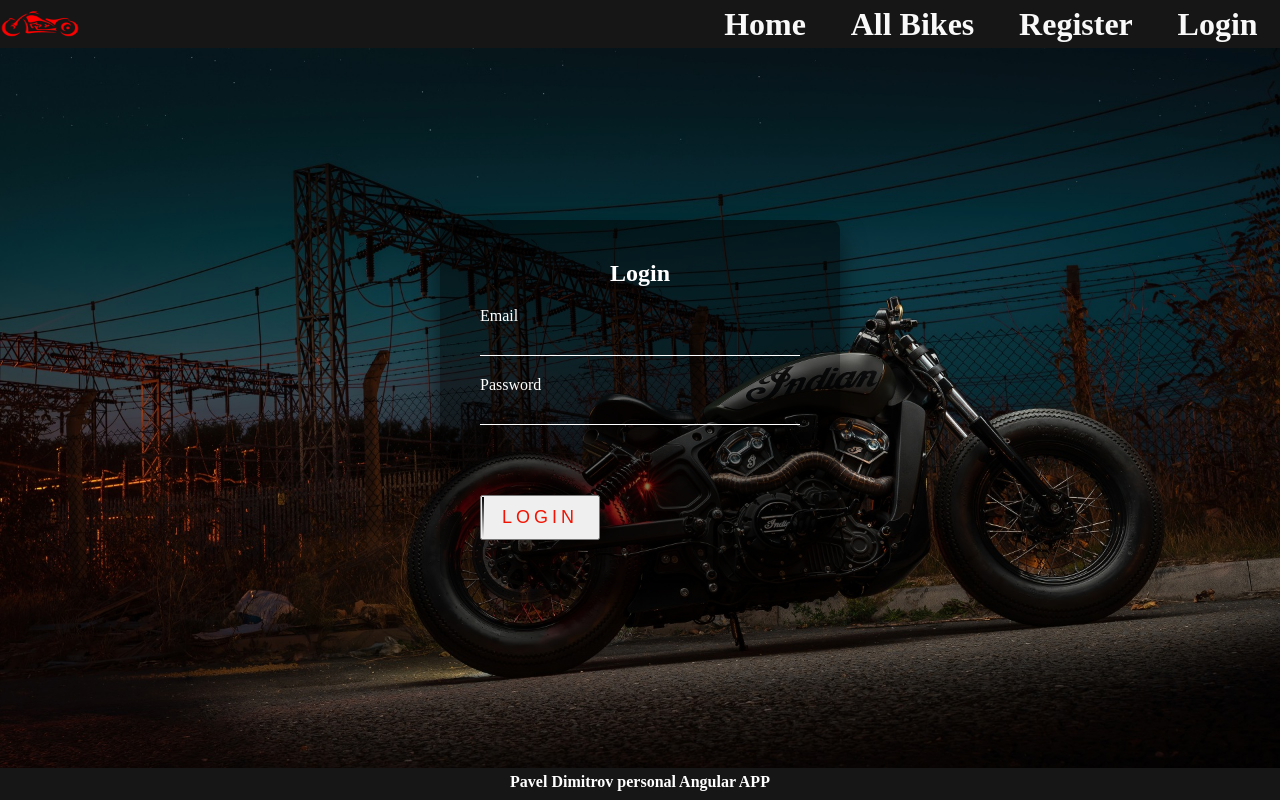
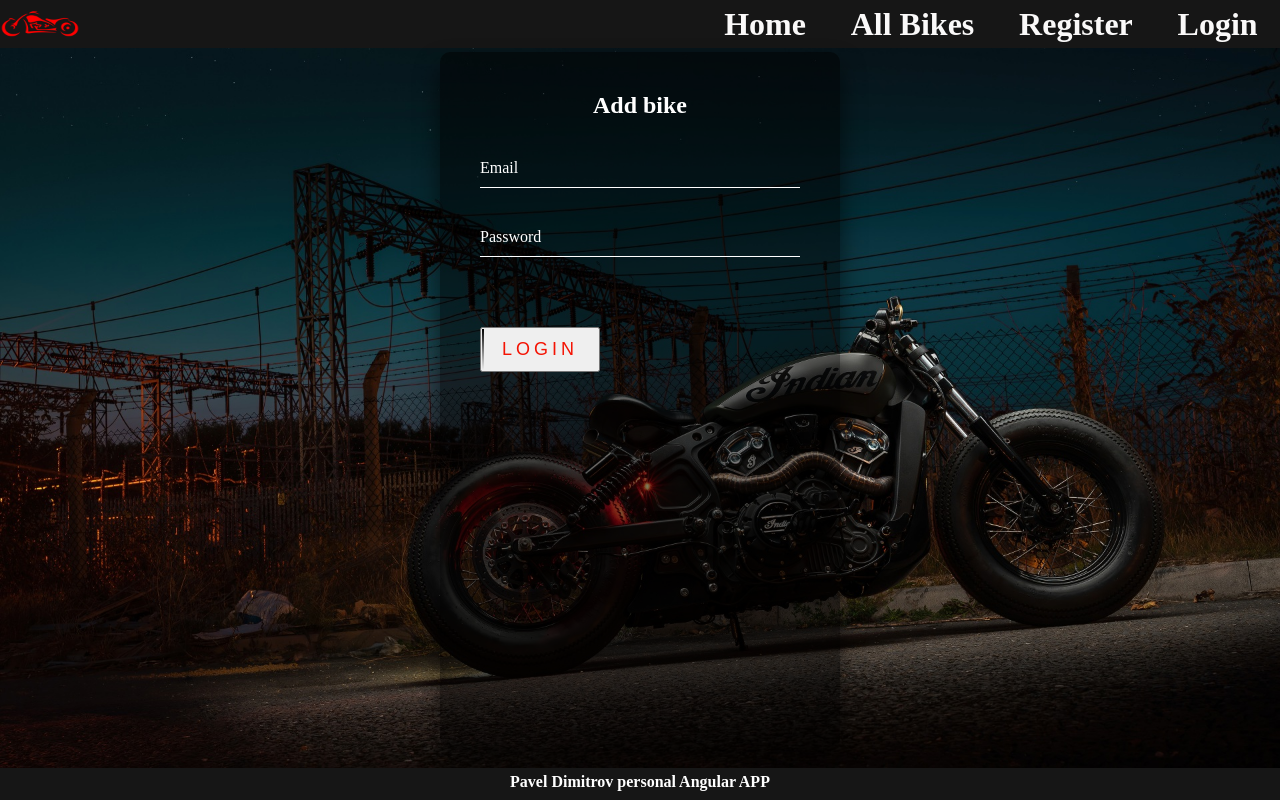
Before and after one commit to 2HEADSs/SPA-Angular, an Angular app in the folder motorcycle-app/: page /auth/login in a window 1280 px wide. Built offline with nearby package versions, Linux system fonts and the light colour scheme.

Commit message:
fix css and html bugs

```diff
--- a/motorcycle-app/src/app/auth/auth.module.ts
+++ b/motorcycle-app/src/app/auth/auth.module.ts
@@ -14,7 +14,6 @@ import { FormsModule } from '@angular/forms';
 @NgModule({
   declarations: [
     RegisterComponent,
-    LoginComponent,
     ProfileComponent,
     LogoutComponent,
   ],
--- a/motorcycle-app/src/app/auth/login/login.component.css
+++ b/motorcycle-app/src/app/auth/login/login.component.css
@@ -1,38 +1,40 @@
 html {
   height: 100%;
 }
+
 body {
-  margin:0;
-  padding:0;
+  margin: 0;
+  padding: 20%;
   font-family: sans-serif;
   background: linear-gradient(#141e30, #243b55);
 }
 
-.login-box {
+.create-box {
   position: absolute;
   top: 50%;
   left: 50%;
+  height: 87%;
   width: 400px;
   padding: 40px;
   transform: translate(-50%, -50%);
-  background: rgba(0,0,0,.5);
+  background: rgba(0, 0, 0, .5);
   box-sizing: border-box;
-  box-shadow: 0 15px 25px rgba(0,0,0,.6);
+  box-shadow: 0 15px 25px rgba(0, 0, 0, .6);
   border-radius: 10px;
 }
 
-.login-box h2 {
+.create-box h2 {
   margin: 0 0 30px;
   padding: 0;
   color: #fff;
   text-align: center;
 }
 
-.login-box .user-box {
+.create-box .user-box {
   position: relative;
 }
 
-.login-box .user-box input {
+.create-box .user-box input {
   width: 100%;
   padding: 10px 0;
   font-size: 16px;
@@ -43,9 +45,10 @@ body {
   outline: none;
   background: transparent;
 }
-.login-box .user-box label {
+
+.create-box .user-box label {
   position: absolute;
-  top:-20px;
+  top: 0;
   left: 0;
   padding: 10px 0;
   font-size: 16px;
@@ -54,15 +57,15 @@ body {
   transition: .5s;
 }
 
-.login-box .user-box input:focus ~ label,
-.login-box .user-box input:valid ~ label {
+.create-box .user-box input:focus~label,
+.create-box .user-box input:valid~label {
   top: -20px;
   left: 0;
   color: #f40b03;
   font-size: 18px;
 }
 
-.login-box form button {
+.create-box form button {
   position: relative;
   display: inline-block;
   padding: 10px 20px;
@@ -76,7 +79,7 @@ body {
   letter-spacing: 4px
 }
 
-.login-box button:hover {
+.create-box button:hover {
   background: #f7f6f5;
   color: #fff;
   border-radius: 5px;
@@ -86,12 +89,12 @@ body {
       0 0 100px #6d6e6e;
 }
 
-.login-box button span {
+.create-box button span {
   position: absolute;
   display: block;
 }
 
-.login-box button span:nth-child(1) {
+.create-box button span:nth-child(1) {
   top: 0;
   left: -100%;
   width: 100%;
@@ -104,12 +107,14 @@ body {
   0% {
       left: -100%;
   }
-  50%,100% {
+
+  50%,
+  100% {
       left: 100%;
   }
 }
 
-.login-box button span:nth-child(2) {
+.create-box button span:nth-child(2) {
   top: -100%;
   right: 0;
   width: 2px;
@@ -123,12 +128,14 @@ body {
   0% {
       top: -100%;
   }
-  50%,100% {
+
+  50%,
+  100% {
       top: 100%;
   }
 }
 
-.login-box button span:nth-child(3) {
+.create-box button span:nth-child(3) {
   bottom: 0;
   right: -100%;
   width: 100%;
@@ -142,12 +149,14 @@ body {
   0% {
       right: -100%;
   }
-  50%,100% {
+
+  50%,
+  100% {
       right: 100%;
   }
 }
 
-.login-box button span:nth-child(4) {
+.create-box button span:nth-child(4) {
   bottom: -100%;
   left: 0;
   width: 2px;
@@ -161,7 +170,9 @@ body {
   0% {
       bottom: -100%;
   }
-  50%,100% {
+
+  50%,
+  100% {
       bottom: 100%;
   }
 }
--- a/motorcycle-app/src/app/auth/login/login.component.html
+++ b/motorcycle-app/src/app/auth/login/login.component.html
@@ -1,27 +1,12 @@
-<!--todo  errors from routing workshop-->
-<!-- todo regex for password-->
-<div class="login-box">
-  <h2>Login</h2>
-  <form #form="ngForm" (ngSubmit)="loginHandler(form)">
-    <ng-container *ngIf="emailnput.asyncValidator">
-      <p class="error">Invalid email.</p>
-    </ng-container>
-
+<div class="create-box">
+  <h2>Add bike</h2>
+  <form>
       <div class="user-box">
-      <input #emailnput="ngModel" ngModel name="email" type="email"  required>
-        <!-- pattern="^[a-z0-9._%+-]+@[a-z0-9.-]+\\.[a-z]{2,4}$"> -->
+          <input type="text" name="email" required="">
           <label>Email</label>
       </div>
-
-
       <div class="user-box">
-      <input #passwordlnput="ngModel" ngModel type="password" name="password" required [minlength]="5">
-      <!-- <ng-container *ngIf="passwordlnput.errors?.['required']">
-        <p class="error">Password is required</p>
-      </ng-container> -->
-      <ng-container *ngIf="passwordlnput.errors?.['minlength']">
-        <p class="error">Password must be at least 5 charachters</p>
-      </ng-container>
+          <input type="text" name="password" required="">
           <label>Password</label>
       </div>
       <button>
@@ -29,7 +14,7 @@
           <span></span>
           <span></span>
           <span></span>
-      LOGIN
+          Login
       </button>
   </form>
 </div>
--- a/motorcycle-app/src/app/auth/login/login.component.ts
+++ b/motorcycle-app/src/app/auth/login/login.component.ts
@@ -1,5 +1,5 @@
 import { Component } from '@angular/core';
-import { NgForm, FormGroup, FormControl, Validators } from '@angular/forms';
+import { NgForm } from '@angular/forms';
 import { Router } from '@angular/router';
 import { AuthService } from '../auth.service';
 
--- a/motorcycle-app/src/app/auth/register/register.component.css
+++ b/motorcycle-app/src/app/auth/register/register.component.css
@@ -1,38 +1,40 @@
 html {
   height: 100%;
 }
+
 body {
-    margin:0;
-    padding:0;
+  margin: 0;
+  padding: 20%;
   font-family: sans-serif;
   background: linear-gradient(#141e30, #243b55);
 }
 
-  .register-box {
+.create-box {
   position: absolute;
   top: 50%;
   left: 50%;
+  height: 87%;
   width: 400px;
   padding: 40px;
   transform: translate(-50%, -50%);
-    background: rgba(0,0,0,.5);
+  background: rgba(0, 0, 0, .5);
   box-sizing: border-box;
-    box-shadow: 0 15px 25px rgba(0,0,0,.6);
+  box-shadow: 0 15px 25px rgba(0, 0, 0, .6);
   border-radius: 10px;
 }
 
-  .register-box h2 {
+.create-box h2 {
   margin: 0 0 30px;
   padding: 0;
   color: #fff;
   text-align: center;
 }
 
-  .register-box .user-box {
+.create-box .user-box {
   position: relative;
 }
 
-  .register-box .user-box input {
+.create-box .user-box input {
   width: 100%;
   padding: 10px 0;
   font-size: 16px;
@@ -43,9 +45,10 @@ html {
   outline: none;
   background: transparent;
 }
-  .register-box .user-box label {
+
+.create-box .user-box label {
   position: absolute;
-    top: -20px;
+  top: 0;
   left: 0;
   padding: 10px 0;
   font-size: 16px;
@@ -54,15 +57,15 @@ html {
   transition: .5s;
 }
 
-  .register-box .user-box input:focus ~ label,
-  .register-box .user-box input:valid ~ label {
+.create-box .user-box input:focus~label,
+.create-box .user-box input:valid~label {
   top: -20px;
   left: 0;
   color: #f40b03;
   font-size: 18px;
 }
 
-  .register-box form button {
+.create-box form button {
   position: relative;
   display: inline-block;
   padding: 10px 20px;
@@ -76,7 +79,7 @@ html {
   letter-spacing: 4px
 }
 
-  .register-box button:hover {
+.create-box button:hover {
   background: #f7f6f5;
   color: #fff;
   border-radius: 5px;
@@ -86,12 +89,12 @@ html {
       0 0 100px #6d6e6e;
 }
 
-  .register-box button span {
+.create-box button span {
   position: absolute;
   display: block;
 }
 
-  .register-box button span:nth-child(1) {
+.create-box button span:nth-child(1) {
   top: 0;
   left: -100%;
   width: 100%;
@@ -104,12 +107,14 @@ html {
   0% {
       left: -100%;
   }
-    50%,100% {
+
+  50%,
+  100% {
       left: 100%;
   }
 }
 
-  .register-box button span:nth-child(2) {
+.create-box button span:nth-child(2) {
   top: -100%;
   right: 0;
   width: 2px;
@@ -123,12 +128,14 @@ html {
   0% {
       top: -100%;
   }
-    50%,100% {
+
+  50%,
+  100% {
       top: 100%;
   }
 }
 
-  .register-box button span:nth-child(3) {
+.create-box button span:nth-child(3) {
   bottom: 0;
   right: -100%;
   width: 100%;
@@ -142,12 +149,14 @@ html {
   0% {
       right: -100%;
   }
-    50%,100% {
+
+  50%,
+  100% {
       right: 100%;
   }
 }
 
-  .register-box button span:nth-child(4) {
+.create-box button span:nth-child(4) {
   bottom: -100%;
   left: 0;
   width: 2px;
@@ -161,7 +170,9 @@ html {
   0% {
       bottom: -100%;
   }
-    50%,100% {
+
+  50%,
+  100% {
       bottom: 100%;
   }
 }
--- a/motorcycle-app/src/app/auth/register/register.component.html
+++ b/motorcycle-app/src/app/auth/register/register.component.html
@@ -1,25 +1,28 @@
-
-<div class="register-box">
-    <h2>Register</h2>
-    <form #form="ngForm" (ngSubmit)="registerHandler(form)">
+<div class="create-box">
+  <h2>Add bike</h2>
+  <form>
     <div class="user-box">
-        <input type="text" name="" required="">
+      <input type="text" name="email" required="">
+      <label>Email</label>
+    </div>
+    <div class="user-box">
+      <input type="text" name="username" required="">
       <label>Username</label>
     </div>
     <div class="user-box">
-        <input #emailnput="ngModel" ngModel type="text" name="" required>
-        <label>Email</label>
+      <input type="password" name="email" required="">
+      <label>Password</label>
     </div>
     <div class="user-box">
-        <input #passwordlnput="ngModel" ngModel type="password" name="" required>
-        <label>Password</label>
+      <input type="password" name="password" required="">
+      <label>Repeat Password</label>
     </div>
-      <button >
+    <button>
       <span></span>
       <span></span>
       <span></span>
       <span></span>
-        REGISTER
+      Register
     </button>
   </form>
 </div>
```
Lines whose indentation alone changed are shown as unchanged.
